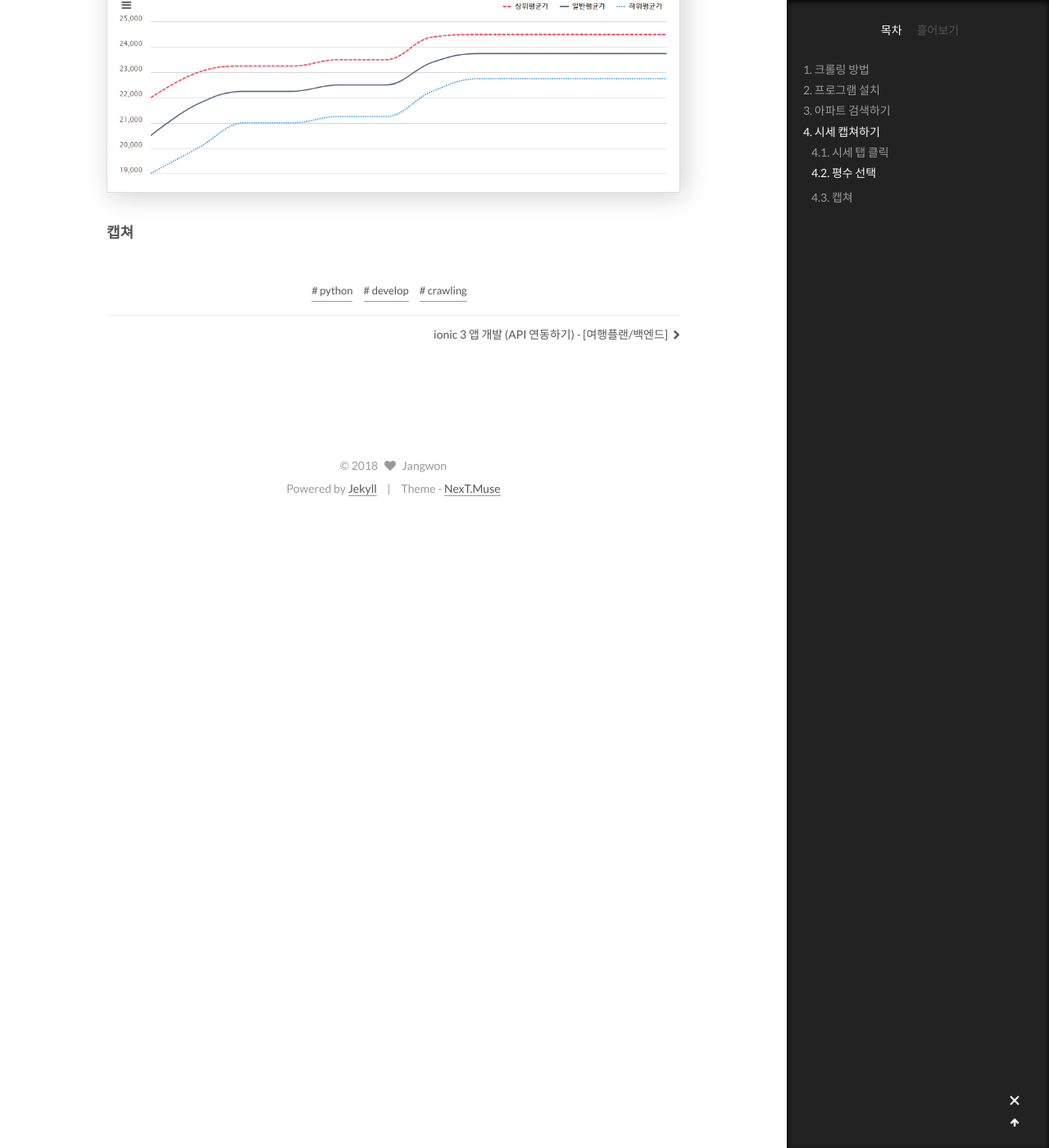
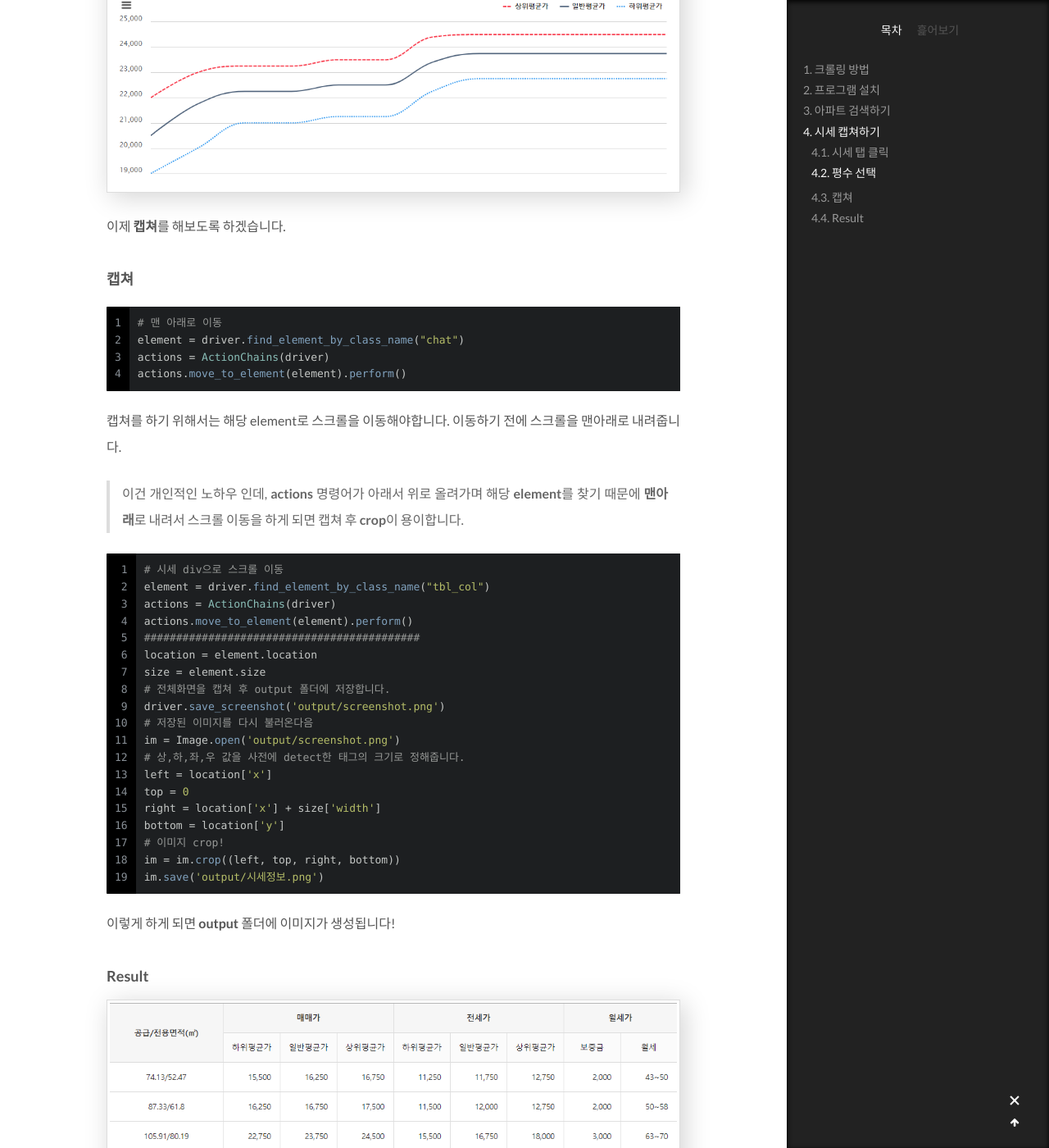
Before and after one commit to wkddnjset/wkddnjset.github.io, a Jekyll site: the page built from _posts/2018-02-15-(Python)-부동산-데이터-수집-크롤러-만들기.md, in a window 1280 px wide and 1400 px high, scrolled down 5200 px. Shown: the whole window at 82% size. Built offline with Jekyll 4.4.1, drawn with Linux system fonts in a browser that asks for light colours; comment, search, counter and statistics services are not loaded; some of the changed text lies outside the part shown.

Commit message:
2018-02-21

```diff
--- a/_posts/2018-02-15-(Python)-부동산-데이터-수집-크롤러-만들기.md
+++ b/_posts/2018-02-15-(Python)-부동산-데이터-수집-크롤러-만들기.md
@@ -151,8 +151,47 @@ select_space(space)
 
 ![live-on-05](https://raw.githubusercontent.com/wkddnjset/wkddnjset.github.io/master/_posts/images/2018-02-12/live_on_05.png)
 
-
-
-
+이제 **캡쳐**를 해보도록 하겠습니다.
 
 ### 캡쳐
+
+{% highlight python linenos %}
+# 맨 아래로 이동
+element = driver.find_element_by_class_name("chat")
+actions = ActionChains(driver)
+actions.move_to_element(element).perform()
+{% endhighlight %}
+
+캡쳐를 하기 위해서는 해당 element로 스크롤을 이동해야합니다. 이동하기 전에 스크롤을 맨아래로 내려줍니다.
+
+> 이건 개인적인 노하우 인데, **actions** 명령어가 아래서 위로 올려가며 해당 **element**를 찾기 때문에 **맨아래**로 내려서 스크롤 이동을 하게 되면 캡쳐 후 **crop**이 용이합니다.
+
+{% highlight python linenos %}
+# 시세 div으로 스크롤 이동
+element = driver.find_element_by_class_name("tbl_col")
+actions = ActionChains(driver)
+actions.move_to_element(element).perform()
+###########################################
+location = element.location
+size = element.size
+# 전체화면을 캡쳐 후 output 폴더에 저장합니다.
+driver.save_screenshot('output/screenshot.png')
+# 저장된 이미지를 다시 불러온다음
+im = Image.open('output/screenshot.png')
+# 상,하,좌,우 값을 사전에 detect한 태그의 크기로 정해줍니다.
+left = location['x']
+top = 0
+right = location['x'] + size['width']
+bottom = location['y']
+# 이미지 crop!
+im = im.crop((left, top, right, bottom))
+im.save('output/시세정보.png')
+{% endhighlight %}
+
+이렇게 하게 되면 **output** 폴더에 이미지가 생성됩니다!
+
+### Result
+
+![live-on-06](https://raw.githubusercontent.com/wkddnjset/wkddnjset.github.io/master/_posts/images/2018-02-12/live_on_06.png)
+
+시세관련 테이블과 그래프를 corp한 결과입니다.
```
Also changed, not shown: _posts/images/2018-02-12/live_on_06.png (added).
